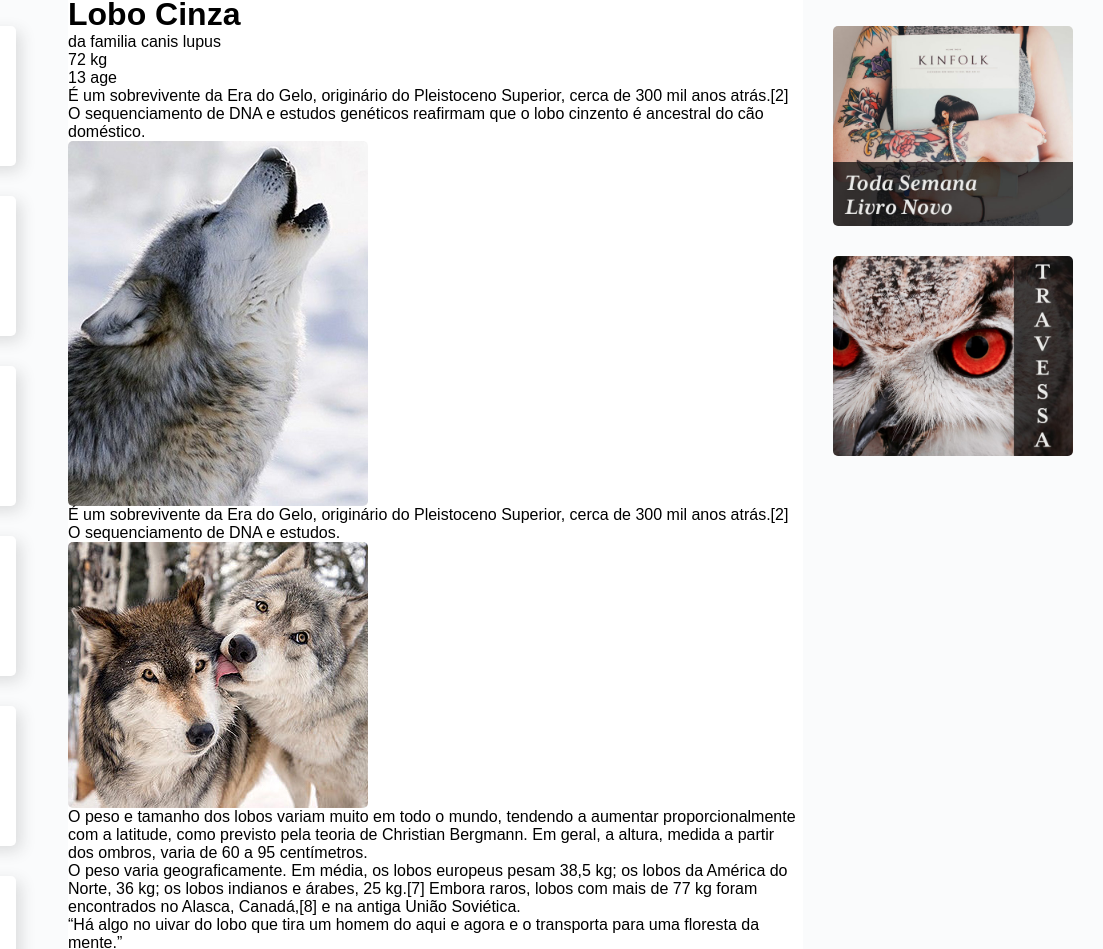
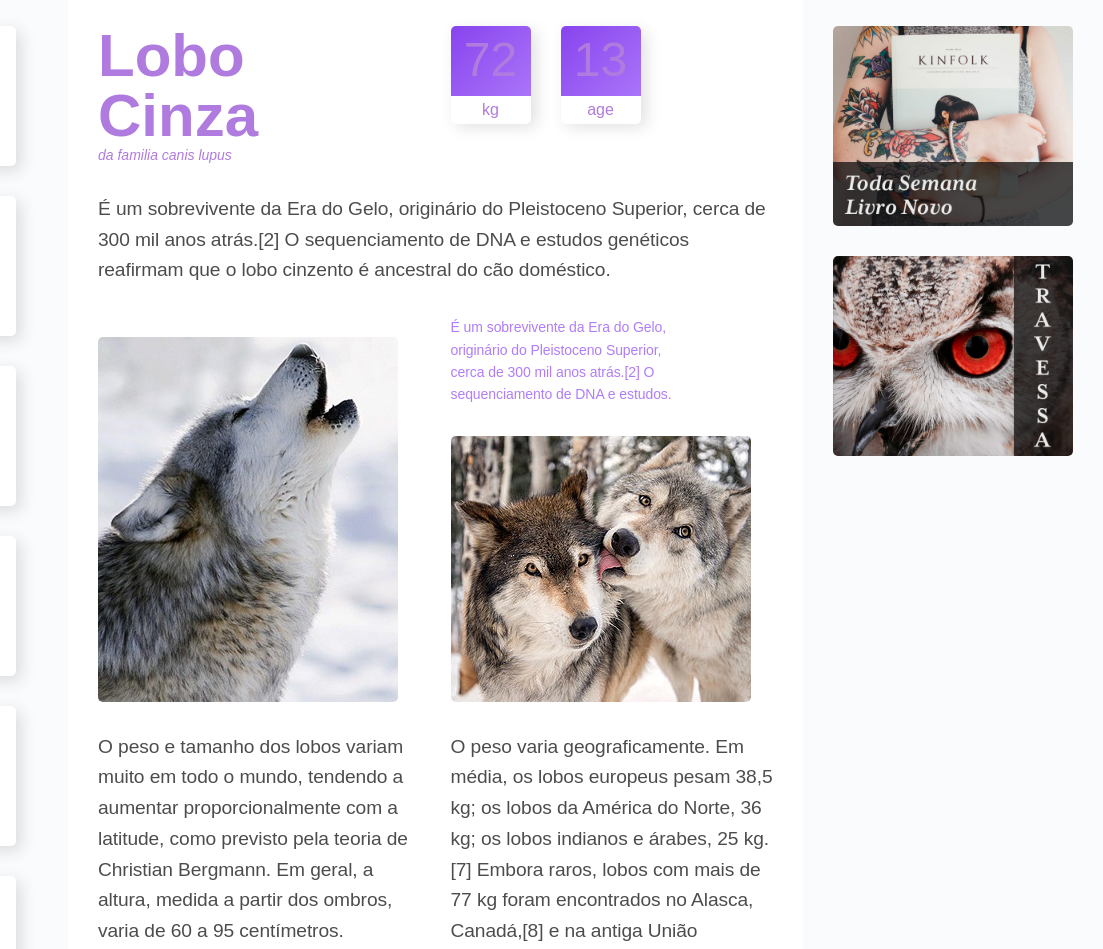
Before and after one commit to Jonathagallo/wildbeast, a plain HTML site: page Wildbeast/index.html in a window 1280 px wide. Shown: the part 105-1054 px from the top of the page, 177-1280 px from the left. Drawn offline with Linux system fonts and the light colour scheme.

Commit message:
conteudo

```diff
--- a/Wildbeast/index.html
+++ b/Wildbeast/index.html
@@ -36,7 +36,7 @@
             <h1>Lobo Cinza</h1>
             <span>da familia canis lupus</span>
         </div>
-        <div class="caracteristica">
+        <div class="caracteristicas">
             <div>
                 <span class="numero">72</span>
                 <span class="rotulo">kg</span>
@@ -47,15 +47,15 @@
             </div>
         </div>
 
-        <p>É um sobrevivente da Era do Gelo, originário do Pleistoceno Superior, cerca de 300 mil anos atrás.[2] O sequenciamento
+        <p class="col-wide">É um sobrevivente da Era do Gelo, originário do Pleistoceno Superior, cerca de 300 mil anos atrás.[2] O sequenciamento
         de DNA e estudos genéticos reafirmam que o lobo cinzento é ancestral do cão doméstico.</p>
 
-        <img src="/img/wolf1.jpg" alt="wolf1">
+        <img src="/img/wolf1.jpg" alt="wolf1" class="imagem-1">
 
-        <p>É um sobrevivente da Era do Gelo, originário do Pleistoceno Superior,
+        <p class="destaque">É um sobrevivente da Era do Gelo, originário do Pleistoceno Superior,
         cerca de 300 mil anos atrás.[2] O sequenciamento de DNA e estudos.</p>
 
-        <img src="/img/wolf2.jpg" alt="wolf2">
+        <img src="/img/wolf2.jpg" alt="wolf2" class="imagem-2">
 
         <p>O peso e tamanho dos lobos variam muito em todo o mundo, tendendo a aumentar proporcionalmente com a latitude, como previsto pela teoria de Christian Bergmann.
          Em geral, a altura, medida a partir dos ombros, varia de 60 a 95 centímetros.</p>
@@ -64,7 +64,7 @@
          lobos com mais de 77 kg foram encontrados no Alasca, Canadá,[8] e na antiga União Soviética.</p>
 
 
-        <blockquote class="citacao">
+        <blockquote class="citacao col-wide" >
             <p>“Há algo no uivar do lobo que tira um homem do aqui e agora e o transporta para uma floresta da mente.”</p>
         </blockquote>
 
@@ -86,7 +86,7 @@
                 cerca de 300 mil anos atrás.[2] O sequenciamento de DNA e estudos
                 genéticos reafirmam que o lobo cinzento é ancestral do cão doméstico.</p>
         </div>
-        <img src="/img/wolf3.jpg" alt="wolf3">
+        <img src="/img/wolf3.jpg" alt="wolf3" class="col-wide">
 
 
 
--- a/Wildbeast/style.css
+++ b/Wildbeast/style.css
@@ -95,8 +95,128 @@ img{
 
 .content{
     grid-area: content;
+    max-width: 900px;
+    margin: 0 auto;
+    padding: 30px;
+    display: grid;
+    grid-template-columns: 1fr 1fr;
+    gap: 30px;
 }
 
+.col-wide{
+    grid-column: 1/-1;
+}
+
+.imagem-1{
+    grid-row: span 2;
+    align-self: end;
+}
+
+.imagem-2{
+    align-self: end;
+}
+
+p{
+    font-size: 1.2em;
+    line-height: 1.6;
+    letter-spacing: -0.005em;
+    color: rgba(0,0,0,.7)
+}
+
+.informacoes p +p{
+    margin-top: 30px;
+}
+
+/*   titulo    */
+
+.titulo{
+    color: #b07bdf;
+}
+
+.titulo h1{
+    font-size: 3.75em;
+    line-height: 1;
+    font-weight: 700;
+}
+.titulo span{
+    font-size: 0.875em;
+    font-style: italic;
+
+}
+
+/*   caracteristicas */
+
+.caracteristicas{
+    display: flex;
+    align-items: flex-start;
+}
+.caracteristicas > div{
+    width: 80px;
+    text-align: center;
+    background: linear-gradient(135deg, #8844ee, #b07dfb);
+    border-radius: 5px;
+    box-shadow: 5px 5px 15px 0px rgba(44,44,44,0.15);
+    position: relative;
+}
+
+.caracteristicas div:first-child{
+    margin-right: 30px;
+}
+
+.caracteristicas span{
+    display: block;
+    color: #b07bdf;
+}
+
+.numero{
+    color: #b07bdf;
+    font-size: 3em;
+    line-height: 1;
+    margin: 10px auto;
+}
+
+.rotulo{
+    background: white;
+    border-radius: 0 0 5px 5px ;
+    padding: 5px 0;
+    position: relative;
+    top: 2px
+}
+
+.destaque{
+    font-size: 0.875em;
+    color: #b07dfb;
+    max-width: 16em;
+}
+
+.citacao, .atributos{
+    padding: 30px;
+    border-radius: 5px;
+    box-shadow: 5px 5px 15px 0px rgba(44,44,44,0.15);
+    background: linear-gradient(135deg, #8844ee, #b07dfb);
+    align-self: start;
+}
+
+.citacao p{
+    font-size: 1.5em;
+    font-style: italic;
+    text-align: center;
+    color: white;
+    max-width: 500px;
+    margin: 0 auto;
+}
+
+.atributos li{
+    color: white;
+    font-family: courier, monospace;
+    font-size: 1.125em;
+    padding: 15px;
+    border-bottom: 2px solid #b07dfb;
+}
+
+.atributos li + li{
+    border-top: 2px solid #b07dfb;
+}
 /*      anuncios     */
 .anuncios{
     grid-area: anuncios;
```
